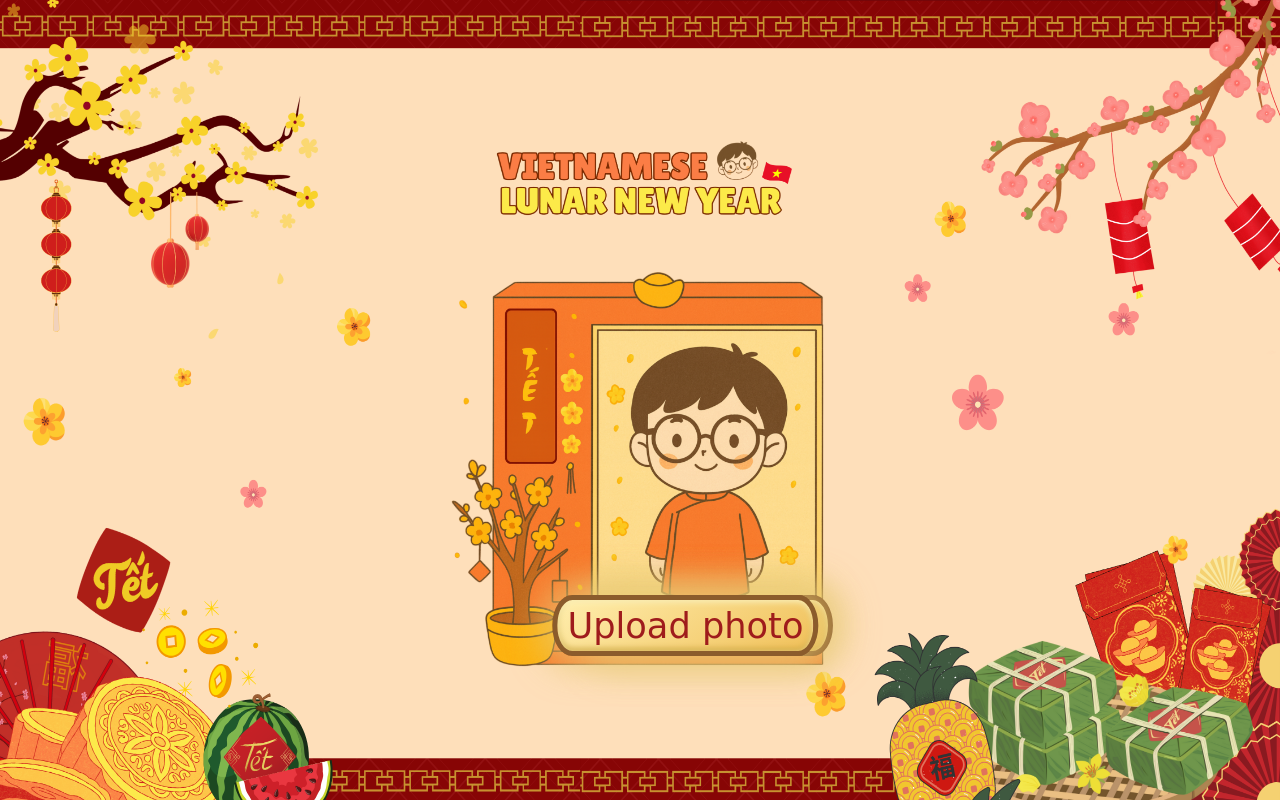
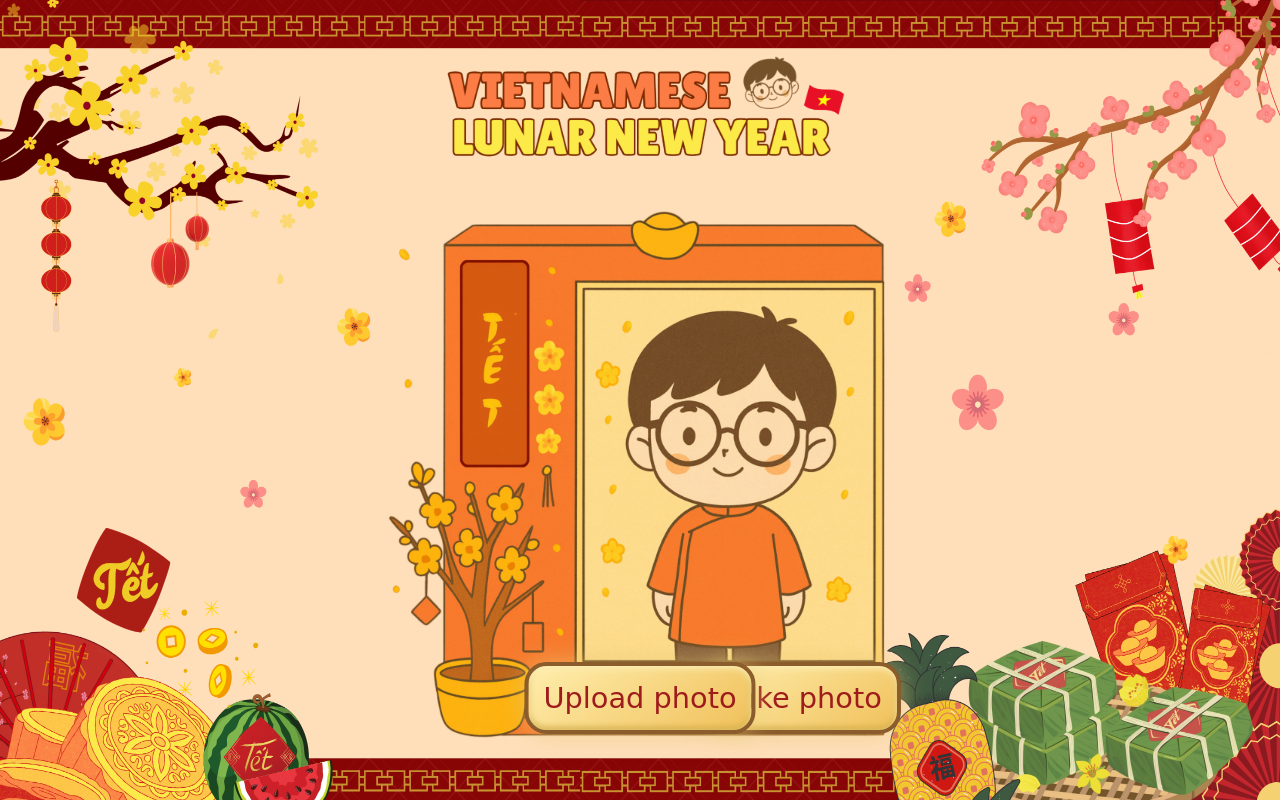
Before and after one commit to NguyenDat2012/PhotoBooth-webapp, a plain HTML site: page index.html in a window 1280 px wide. Both pictures are taken after a click on the button "Select". Drawn offline with Linux system fonts and the light colour scheme.

Commit message:
edit layout

```diff
--- a/StyleCSS/home.css
+++ b/StyleCSS/home.css
@@ -1,146 +1,144 @@
+/* RESET */
 * {
     margin: 0;
     padding: 0;
     box-sizing: border-box;
 }
 
+/* BODY */
 body {
-    height: 100%;
-    width: 100%;
-    overflow: hidden; /* Loại bỏ scroll nếu không muốn */
     font-family: Arial, sans-serif;
-
+    min-height: 100%;
+    overflow-x: hidden;
 }
 
+/* BACKGROUND */
 .background {
     position: relative;
-    height: 100vh;
-    width: 100vw;
-    overflow: hidden;
+    min-height: 100svh; /* ổn định mobile */
+    width: 100%;
 }
 
-.background > img {
+/* Background image */
+.bg-img {
     position: absolute;
-    top: 0;
-    left: 0;
-    height: 100vh;
-    width: 100vw;
+    inset: 0;
+    width: 100%;
+    height: 100%;
     z-index: 1;
 }
 
-/* Chỗ chứa title và nhân vật */
+/* CONTENT */
 .content {
     position: relative;
     z-index: 2;
-    height: 100vh;
-    width: 100vw;
+
+    min-height: 100svh;
+    width: 100%;
 
     display: flex;
     flex-direction: column;
     align-items: center;
-    justify-content: start;
-    padding-top: 140px; /* Tạo khoảng cách trên */
+    justify-content: center;
+
+    gap: 4vh;
+    padding: 4vh 2vw;
 }
 
+/* TITLE */
 .title {
-    width: 25%;
-    max-width: 40vw;
+    width: min(35%, 480px);
     height: auto;
-    margin-bottom: 40px;
 }
+
+/* CHARACTER */
 .character-container {
     position: relative;
-    display: inline-block;
+    display: flex;
+    justify-content: center;
 }
 
 .character {
-    max-height: 60vh;
+    width: min(40vw, 560px);
     height: auto;
-    max-width: 30vw;
-    display: block;
 }
+
+/* BUTTON GROUP */
 #select-button {
     position: absolute;
-    bottom: 3%;
-    left: 54%;
-    transform: translateX(5%);
-    background: linear-gradient(145deg, #ffeead, #f0c05a); /* nền vàng gradient mềm mại */
-    border: 5px solid #8b5c2c; /* viền nâu đậm */
-    border-radius: 20px 20px 20px 20px / 30px 30px 30px 30px; /* bo góc cong kiểu đặc biệt */
+    bottom: 2%;
+    left: 66%;
+    transform: translateX(-50%);
+
+    display: flex;
+    align-items: center;
+    gap: 20px;
+}
+#uploadphoto-button {
+    position: absolute;
+    bottom: 2%;
+    left: 50%;
+    transform: translateX(-50%);
+
+    display: flex;
+    flex-direction: row !important;
+    align-items: center;
+    flex-wrap: nowrap;
+}
+#takephoto-button {
+    position: absolute;
+    bottom: 2%;
+    left: 82%;
+    transform: translateX(-50%);
+
+    display: flex;
+    flex-direction: row !important;
+    align-items: center;
+    gap: 16px;
+    flex-wrap: nowrap;
+}
+button {
+    background: linear-gradient(145deg, #ffeead, #f0c05a);
+    border: 4px solid #8b5c2c;
+    border-radius: 22px;
+
     box-shadow:
-        0 0 30px 15px rgba(231, 202, 116, 0.6), /* bóng xung quanh màu nâu dịu */
-        inset 0 2px 6px #fff6c3, /* bóng trong tạo sáng */
-        inset 0 -2px 6px #c79d32; /* bóng trong tạo chiều sâu */
-    color: #9f1c1c; /* chữ màu đỏ gạch */
-    font-family: 'Brush Script MT', cursive, serif; /* font mềm mại kiểu viết tay */
-    font-size: 2.2rem;
-    padding: 8px 36px;
+        0 0 25px rgba(231, 202, 116, 0.6),
+        inset 0 2px 6px #fff6c3,
+        inset 0 -2px 6px #c79d32;
+
+    color: #9f1c1c;
+    font-family: 'Brush Script MT', cursive, serif;
+    font-size: 1.8rem;
+
+    padding: 15px 15px;
     cursor: pointer;
-    transition: filter 0.3s ease, box-shadow 0.3s ease;
-    user-select: none;
-    outline: none;
+
+    transition: transform 0.2s ease, box-shadow 0.2s ease;
+    width: auto;
+    white-space: nowrap;
 }
 
-#select-button:hover {
-    filter: brightness(1.1);
+button:hover {
+    transform: translateY(-2px);
     box-shadow:
-        0 0 40px 20px rgba(243, 138, 39, 0.8),
+        0 0 35px rgba(243, 138, 39, 0.8),
         inset 0 2px 8px #fff9d2,
         inset 0 -2px 8px #c6aa5a;
 }
-#takephoto-button{
-    position: absolute;
-    bottom: 4%;
-    left: 35%;
-    transform: translateX(5%);
-    background: linear-gradient(145deg, #ffeead, #f0c05a); /* nền vàng gradient mềm mại */
-    border: 5px solid #8b5c2c; /* viền nâu đậm */
-    border-radius: 20px 20px 20px 20px / 30px 30px 30px 30px; /* bo góc cong kiểu đặc biệt */
-    box-shadow:
-        0 0 30px 15px rgba(231, 202, 116, 0.6), /* bóng xung quanh màu nâu dịu */
-        inset 0 2px 6px #fff6c3, /* bóng trong tạo sáng */
-        inset 0 -2px 6px #c79d32; /* bóng trong tạo chiều sâu */
-    color: #9f1c1c; /* chữ màu đỏ gạch */
-    font-family: 'Brush Script MT', cursive, serif; /* font mềm mại kiểu viết tay */
-    font-size: 2.2rem;
-    padding: 5px 10px;
-    cursor: pointer;
-    transition: filter 0.3s ease, box-shadow 0.3s ease;
-    user-select: none;
-    outline: none;
+
+/* RESPONSIVE */
+@media (max-width: 768px) {
+    .title {
+        width: 60%;
+    }
+
+    .character {
+        width: 70vw;
+    }
+
+    button {
+        font-size: 1.2rem;
+        padding: 5px 10px;
+    }
 }
-#takephoto-button:hover {
-    filter: brightness(1.1);
-    box-shadow:
-        0 0 40px 20px rgba(243, 138, 39, 0.8),
-        inset 0 2px 8px #fff9d2,
-        inset 0 -2px 8px #c6aa5a;
-}
-#uploadphoto-button{
-    position: absolute;
-    bottom: 4%;
-    right: 7%;
-    transform: translateX(5%);
-    background: linear-gradient(145deg, #ffeead, #f0c05a); /* nền vàng gradient mềm mại */
-    border: 5px solid #8b5c2c; /* viền nâu đậm */
-    border-radius: 20px 20px 20px 20px / 30px 30px 30px 30px; /* bo góc cong kiểu đặc biệt */
-    box-shadow:
-        0 0 30px 15px rgba(231, 202, 116, 0.6), /* bóng xung quanh màu nâu dịu */
-        inset 0 2px 6px #fff6c3, /* bóng trong tạo sáng */
-        inset 0 -2px 6px #c79d32; /* bóng trong tạo chiều sâu */
-    color: #9f1c1c; /* chữ màu đỏ gạch */
-    font-family: 'Brush Script MT', cursive, serif; /* font mềm mại kiểu viết tay */
-    font-size: 2.2rem;
-    padding: 5px 10px;
-    cursor: pointer;
-    transition: filter 0.3s ease, box-shadow 0.3s ease;
-    user-select: none;
-    outline: none;
-}
-#uploadphoto-button:hover {
-    filter: brightness(1.1);
-    box-shadow:
-        0 0 40px 20px rgba(243, 138, 39, 0.8),
-        inset 0 2px 8px #fff9d2,
-        inset 0 -2px 8px #c6aa5a;
-}
--- a/StyleCSS/select-Frame.css
+++ b/StyleCSS/select-Frame.css
@@ -1,85 +1,82 @@
+/* ================= RESET ================= */
 * {
     margin: 0;
     padding: 0;
     box-sizing: border-box;
 }
 
+/* ================= BODY ================= */
 body {
+    width: 100%;
     height: 100%;
-    width: 100%;
-    overflow: hidden; /* Loại bỏ scroll nếu không muốn */
     font-family: Arial, sans-serif;
-
+    overflow: hidden;
 }
 
+/* ================= BACKGROUND ================= */
 .background {
     position: relative;
-    height: 100vh;
     width: 100vw;
+    height: 100svh;
     overflow: hidden;
 }
 
 .background > img {
     position: absolute;
-    top: 0;
-    left: 0;
-    height: 100vh;
-    width: 100vw;
+    inset: 0;
+    width: 100%;
+    height: 100%;
     z-index: 1;
-
-
 }
 
-/* Chỗ chứa title và nhân vật */
+/* ================= CONTENT ================= */
 .content {
     position: relative;
     z-index: 2;
-    height: 100vh;
-    width: 100vw;
+    width: 100%;
+    height: 100%;
 
     display: flex;
     flex-direction: column;
     align-items: center;
-    justify-content: start;
-    padding-top: 140px; /* Tạo khoảng cách trên */
 }
+
+/* ================= TITLE ================= */
 .select-title {
-    position: absolute;
-    top: 22%;                         /* chỉnh vị trí theo ý */
-    left: 50%;
-    transform: translateX(-50%);
+    margin-top: 14vh;
 
-    font-size: 60px;                  /* chữ to bự */
+    font-size: clamp(36px, 5vw, 60px);
     font-weight: 800;
-    color: #b30000;                   /* đỏ Tết */
+    color: #b30000;
     text-shadow: 0 4px 10px rgba(0,0,0,0.25);
 
     letter-spacing: 4px;
     text-transform: uppercase;
-
-    font-family: 'SVN-Avo', sans-serif; /* nếu có font Tết đẹp */
     pointer-events: none;
 }
-/* Giữ nguyên flex của wrapper */
+
+/* ================= SLIDER ================= */
+.frame-slider-container {
+    width: 65%;
+    display: flex;
+    justify-content: center;
+}
+
+
+/* Tổng thể swiper */
+.swiper {
+    width: 100%;
+    max-width: 900px;
+    height: 500px;
+
+    margin-top: 4vh;
+    padding: 10px 0;
+}
+
+/* Wrapper */
 .swiper .swiper-wrapper {
     display: flex;
-    flex-direction: row;
     align-items: center;
-    pointer-events: auto;
-}
-
-/* Vị trí tổng thể của slider */
-.swiper {
-    width: 95%;
-    max-width: 1400px;
-    height: 500px;
-    background: transparent;
-    border-radius: 12px;
-    padding: 20px 0;
-    position: absolute;
-    top: 35%;
-    left: 50%;
-    transform: translateX(-50%);
 }
 
 /* Slide */
@@ -87,47 +84,48 @@ body {
     display: flex;
     justify-content: center;
     align-items: center;
-    background: transparent;
-    border-radius: 12px;
-    transition: transform 0.3s ease;
-    padding: 10px;
+    margin: 0 14px;
+    transition: transform 0.25s ease;
 }
 
-/* Hover phóng to */
 .swiper-slide:hover {
-    transform: scale(1.10);
+    transform: scale(1.05);
 }
 
-/* Ảnh bên trong */
+
+/* Frame image */
 .frame {
-    max-width: 550px;
-    max-height: 450px;
-    width: auto;
+    width: clamp(120px, 7vw, 220px);
     height: auto;
     object-fit: contain;
-    border-radius: 12px;
+    border-radius: 14px;
     cursor: pointer;
 }
 
-/* NÚT NEXT & PREV */
+/* ================= BUTTON NEXT / PREV ================= */
 .swiper-button-next,
 .swiper-button-prev {
     color: #b30000;
-    font-weight: bold;
-    background: rgba(203, 174, 132, 0.9);
-    width: 45px;
-    height: 45px;
+    background: rgba(203, 174, 132, 0.95);
+
+    width: 48px;
+    height: 48px;
     border-radius: 50%;
-    box-shadow: 0 0 8px rgba(0,0,0,0.2);
+
+    box-shadow: 0 0 8px rgba(0,0,0,0.25);
 }
 
-/* Chỉnh lại vị trí nút 2 bên */
 .swiper-button-next {
-    right: -50px;   /* nằm bên phải */
-    left: auto;
+    right: 10px;
 }
 
 .swiper-button-prev {
-    left: -50px;    /* nằm bên trái */
-    right: auto;
+    left: 10px;
 }
+
+/* ================= RESPONSIVE ================= */
+@media (max-width: 550px) {
+    .swiper-slide{
+        margin: 0 80px;
+    }
+}
--- a/index.html
+++ b/index.html
@@ -4,25 +4,46 @@
     <meta charset="UTF-8" />
     <meta name="viewport" content="width=device-width, initial-scale=1" />
     <title>Vietnamese Lunar New Year</title>
-    <link rel="icon" href="image-home/title-logo.png"/>
-    <link rel="stylesheet" href="StyleCSS/home.css" />
+
+    <link rel="icon" href="image-home/title-logo.png">
+    <link rel="stylesheet" href="StyleCSS/home.css">
 </head>
 <body>
-    <div class="background">
-        <img src="image-home/home.png" alt="Background Tết" />
-        <div class="content">
-            <img src="image-home/logo.png" alt="Vietnamese Lunar New Year Title" class="title" />
+
+    <main class="background">
+        <!-- Background image -->
+        <img src="image-home/home.png" alt="Background Tết" class="bg-img">
+
+        <!-- Content -->
+        <section class="content">
+            <!-- Title -->
+            <img
+                src="image-home/logo.png"
+                alt="Vietnamese Lunar New Year"
+                class="title"
+            >
+
+            <!-- Character + buttons -->
             <div class="character-container">
-                <img src="image-home/photobooth.png" alt="Main Character" class="character" />
-                <button id="select-button">Select</button>
-                <div id='menuBtn' style="display: none;">
-                    <button id= "takephoto-button">Takes photo</button>
-                    <button id= "uploadphoto-button">Upload photo</button>
+                <img
+                    src="image-home/photobooth.png"
+                    alt="Photobooth"
+                    class="character"
+                >
+
+                <!-- Button group -->
+                <div class="button-group">
+                    <button id="select-button">Select</button>
+
+                    <div id="menuBtn" class="menu" style="display: none;">
+                        <button id="takephoto-button">Take photo</button>
+                        <button id="uploadphoto-button">Upload photo</button>
+                    </div>
                 </div>
             </div>
-        </div>
+        </section>
+    </main>
 
-    </div>
-    <script src="Javascript/home.js"> </script>
+    <script src="Javascript/home.js"></script>
 </body>
 </html>
```
Also changed, not shown: Javascript/select-Frame.js (+19 -2 lines), select-Frame.html (+2 -3 lines).
